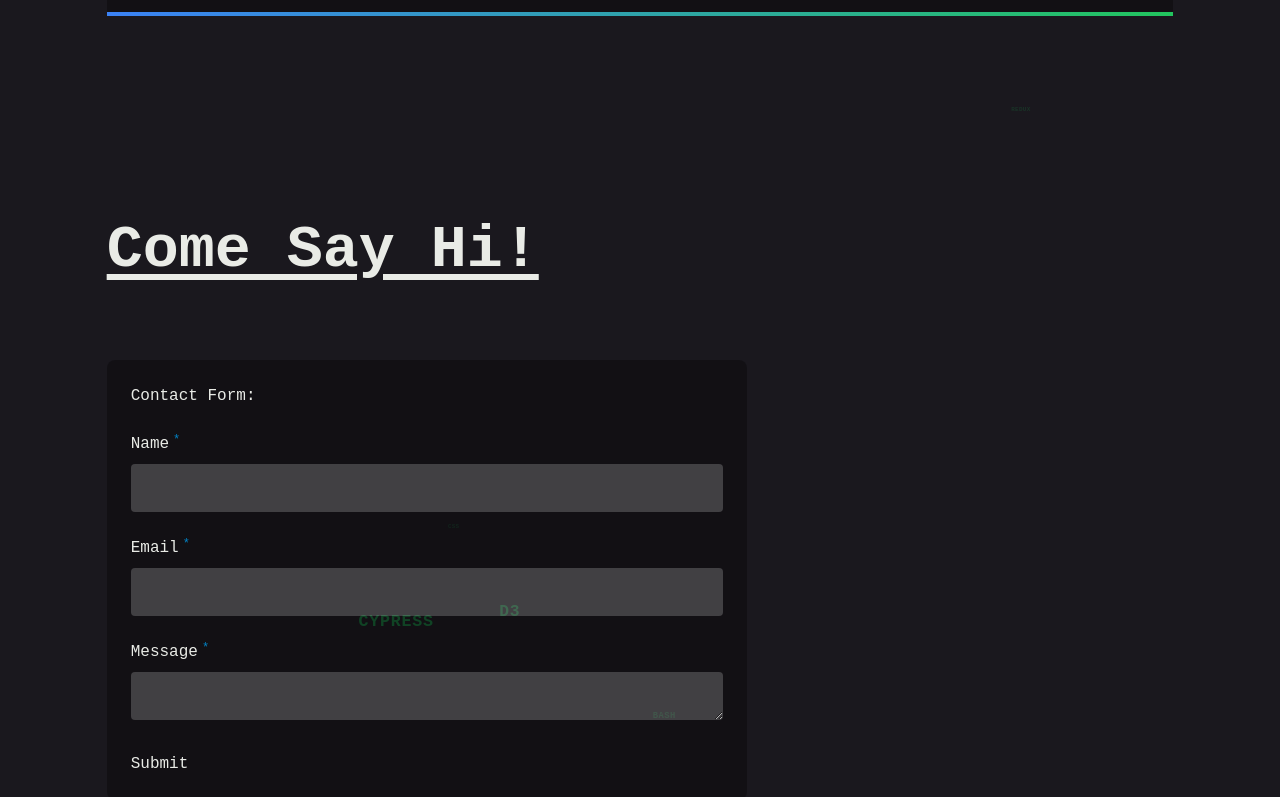
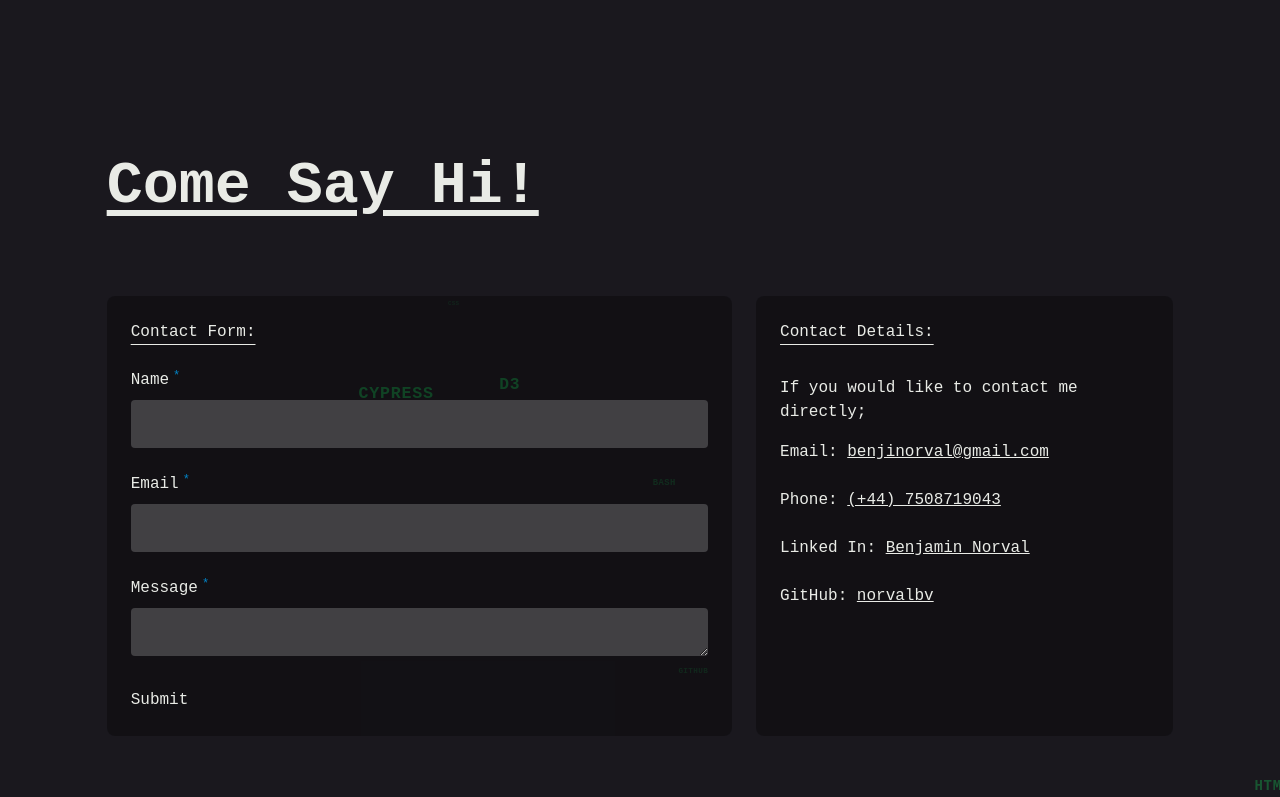
Before and after one commit to norvalbv/portfolio, a React (Vite) app: page /contact in a window 1280 px wide. Shown: the part 3562-4359 px from the top of the page. Built offline with nearby package versions, Linux system fonts and the light colour scheme; a web font is replaced by a local one.

Commit message:
update contact form

```diff
--- a/src/components/ContactDetails/index.tsx
+++ b/src/components/ContactDetails/index.tsx
@@ -7,51 +7,50 @@ import {
   PHONE_NUMBER_COUNTRY_CODE,
 } from 'constants/index';
 
+const contactDetails = [
+  {
+    id: 'email',
+    key: 'Email',
+    hrefLink: `mailto:${CONTACT_EMAIL}`,
+    label: CONTACT_EMAIL,
+  },
+  {
+    id: 'phone',
+    key: 'Phone',
+    hrefLink: `tel:${PHONE_NUMBER_COUNTRY_CODE}${PHONE_NUMBER}`,
+    label: `(${PHONE_NUMBER_COUNTRY_CODE}) ${PHONE_NUMBER}`,
+  },
+  {
+    id: 'linkedin',
+    key: 'Linked In',
+    hrefLink: LINKED_IN,
+    label: 'Benjamin Norval',
+  },
+  {
+    id: 'github',
+    key: 'GitHub',
+    hrefLink: GITHUB,
+    label: 'norvalbv',
+  },
+];
+
 const ContactDetails = (): ReactElement => {
   return (
-    <div className="flex flex-col gap-2">
-      <h2 className="mb-6">Contact Details:</h2>
+    <div className="flex flex-col gap-2 rounded-lg bg-white/70 p-6 dark:bg-dark-dark/30 lg:w-2/5">
+      <h2 className="mb-6 underline underline-offset-8">Contact Details:</h2>
       <p>If you would like to contact me directly;</p>
-      <span>
-        Email:&nbsp;
-        <a
-          rel="noreferrer"
-          href={`mailto:${CONTACT_EMAIL}`}
-          className="underline transition duration-150 ease-linear hover:text-accent-secondary"
-        >
-          {CONTACT_EMAIL}
-        </a>
-      </span>
-      <span>
-        Phone:&nbsp;
-        <a
-          rel="noreferrer"
-          href={`tel:${PHONE_NUMBER_COUNTRY_CODE}${PHONE_NUMBER}`}
-          className="underline transition duration-150 ease-linear hover:text-accent-secondary"
-        >
-          ({PHONE_NUMBER_COUNTRY_CODE})&nbsp;{PHONE_NUMBER}
-        </a>
-      </span>
-      <span>
-        Linked In:&nbsp;
-        <a
-          rel="noreferrer"
-          href={LINKED_IN}
-          className="underline transition duration-150 ease-linear hover:text-accent-secondary"
-        >
-          Benjamin Norval
-        </a>
-      </span>
-      <span>
-        GitHub:&nbsp;
-        <a
-          rel="noreferrer"
-          href={GITHUB}
-          className="underline transition duration-150 ease-linear hover:text-accent-secondary"
-        >
-          norvalbv
-        </a>
-      </span>
+      {contactDetails.map((contact) => (
+        <span className="my-2" key={contact.id}>
+          {contact.key}:&nbsp;
+          <a
+            rel="noreferrer"
+            href={contact.hrefLink}
+            className="my-4 underline transition duration-150 ease-linear hover:text-accent-secondary"
+          >
+            {contact.label}
+          </a>
+        </span>
+      ))}
     </div>
   );
 };
--- a/src/components/MyWork/index.tsx
+++ b/src/components/MyWork/index.tsx
@@ -9,7 +9,7 @@ import ParisnHomepage from '../../../public/ParisnHomepage.png';
 const MyWork = (): ReactElement => {
   return (
     <CardWrapper title="My Work">
-      <div className="relative mb-10 rounded-t-xl bg-dark-dark/20 px-6 py-10 text-center before:absolute before:bottom-[-0.25rem] before:left-0 before:h-1 before:w-full before:bg-gradient-to-r before:from-blue-500 before:to-green-500 dark:bg-dark-dark/30">
+      <div className="relative mb-10 rounded-t-xl bg-dark-dark/20 p-6 text-center before:absolute before:bottom-[-0.25rem] before:left-0 before:h-1 before:w-full before:bg-gradient-to-r before:from-blue-500 before:to-green-500 dark:bg-dark-dark/30">
         <h3 className="mb-6 text-xl uppercase underline">
           &apos;PARISN&apos; - An e-commerce application with a twist
         </h3>
@@ -24,7 +24,7 @@ const MyWork = (): ReactElement => {
           <p>Built with: {PARISN_SKILLS}</p>
         </div>
       </div>
-      <div className="relative my-10 rounded-t-xl bg-dark-dark/20 px-6 py-10 text-center before:absolute before:bottom-[-0.25rem] before:left-0 before:h-1 before:w-full before:bg-gradient-to-r before:from-blue-500 before:to-green-500 dark:bg-dark-dark/30">
+      <div className="relative my-10 rounded-t-xl bg-dark-dark/20 p-6 text-center before:absolute before:bottom-[-0.25rem] before:left-0 before:h-1 before:w-full before:bg-gradient-to-r before:from-blue-500 before:to-green-500 dark:bg-dark-dark/30">
         <h3 className="mb-6 text-xl uppercase underline">Weather App</h3>
         <CodeLink
           link="https://github.com/norvalbv/cool-weather-app"
--- a/src/components/contactMe/index.tsx
+++ b/src/components/contactMe/index.tsx
@@ -16,12 +16,13 @@ const ContactMe = (): ReactElement => {
 
   return (
     <CardWrapper title="Come Say Hi!">
+      <div className="flex flex-col gap-6 lg:flex-row">
         <form
           action="https://formsubmit.co/benjinorval@gmail.com"
           method="POST"
           className="rounded-lg bg-white/70 p-6 dark:bg-dark-dark/30 lg:w-3/5"
         >
-        <h2 className="mb-6">Contact Form:</h2>
+          <h2 className="mb-6 underline underline-offset-8">Contact Form:</h2>
           <TextField
             label="Name"
             value={query.name}
@@ -47,6 +48,7 @@ const ContactMe = (): ReactElement => {
           </button>
         </form>
         <ContactDetails />
+      </div>
     </CardWrapper>
   );
 };
```
Lines whose indentation alone changed are shown as unchanged.
